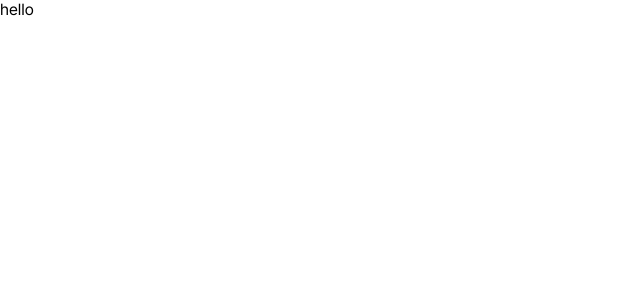
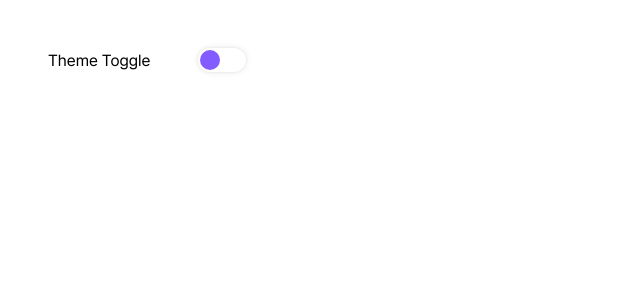
Before and after one commit to yh-project/shooot-fe, a React app: page / in a window 1280 px wide. Shown: the top 300 px of the page, without its empty margins (0-640 px from the left). Built offline with nearby package versions, Linux system fonts and the light colour scheme.

Commit message:
feat: 테마 전환 임시 페이지 구현
#3

```diff
--- a/src/App.tsx
+++ b/src/App.tsx
@@ -2,6 +2,8 @@ import React from 'react';
 import { ThemeProvider } from '@emotion/react';
 import { useCurTheme } from './hooks/useCurTheme';
 import { GlobalStyle } from './styles/GlobalStyle';
+import { Route, Routes } from 'react-router-dom';
+import { Temp } from './pages/Temp';
 
 const App = () => {
   const { curTheme } = useCurTheme();
@@ -9,7 +11,11 @@ const App = () => {
   return (
     <>
       <GlobalStyle />
-      <ThemeProvider theme={curTheme}>hello</ThemeProvider>
+      <ThemeProvider theme={curTheme}>
+        <Routes>
+          <Route path="/" element={<Temp />} />
+        </Routes>
+      </ThemeProvider>
     </>
   );
 };
--- a/src/index.tsx
+++ b/src/index.tsx
@@ -1,8 +1,18 @@
 import React from 'react';
 import ReactDOM from 'react-dom/client';
 import App from './App';
+import { BrowserRouter } from 'react-router-dom';
+import { QueryClient, QueryClientProvider } from '@tanstack/react-query';
+
+const queryClient = new QueryClient();
 
 const root = ReactDOM.createRoot(
   document.getElementById('root') as HTMLElement
 );
-root.render(<App />);
+root.render(
+  <BrowserRouter>
+    <QueryClientProvider client={queryClient}>
+      <App />
+    </QueryClientProvider>
+  </BrowserRouter>
+);
--- /dev/null
+++ b/src/pages/Temp/index.tsx
@@ -0,0 +1,27 @@
+import Toggle from '../../components/Toggle';
+import { useCurTheme } from '../../hooks/useCurTheme';
+import { darkTheme } from '../../styles/darkTheme';
+import { lightTheme } from '../../styles/lightTheme';
+
+export const Temp = () => {
+  const { curTheme, setCurTheme } = useCurTheme();
+  const themeHandler = (toggleState: boolean) =>
+    setCurTheme(toggleState ? darkTheme : lightTheme);
+
+  return (
+    <div style={{ padding: '3rem' }}>
+      <div style={{ display: 'flex', alignItems: 'center', columnGap: '3rem' }}>
+        <span>Theme Toggle</span>
+        <Toggle handler={themeHandler} />
+      </div>
+      <div
+        style={{
+          width: '500px',
+          height: '300px',
+          marginTop: '3rem',
+          backgroundColor: curTheme.palette.background['100'],
+        }}
+      />
+    </div>
+  );
+};
```
Also changed, not shown: 1 other file (tests, documents, lock files or other folders).
